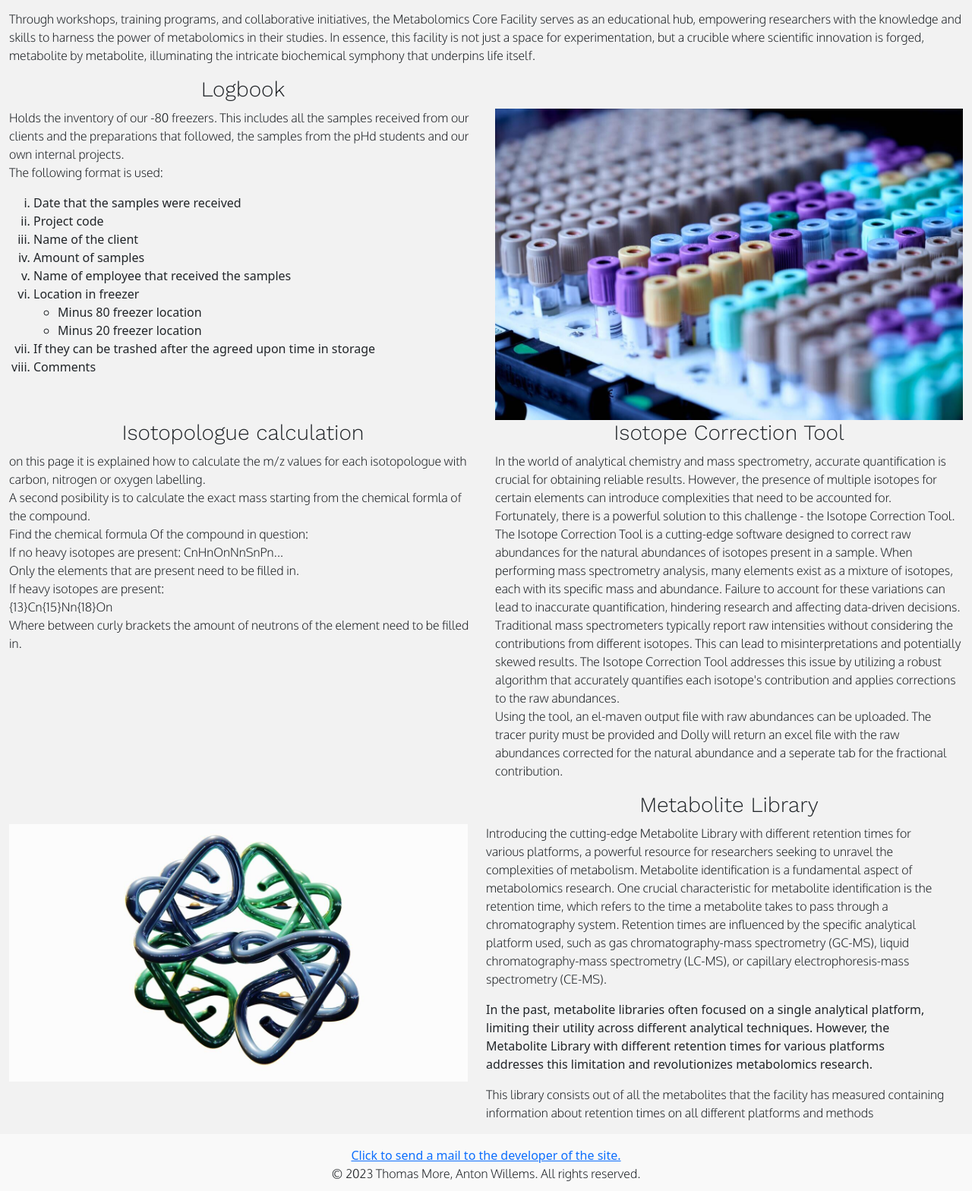
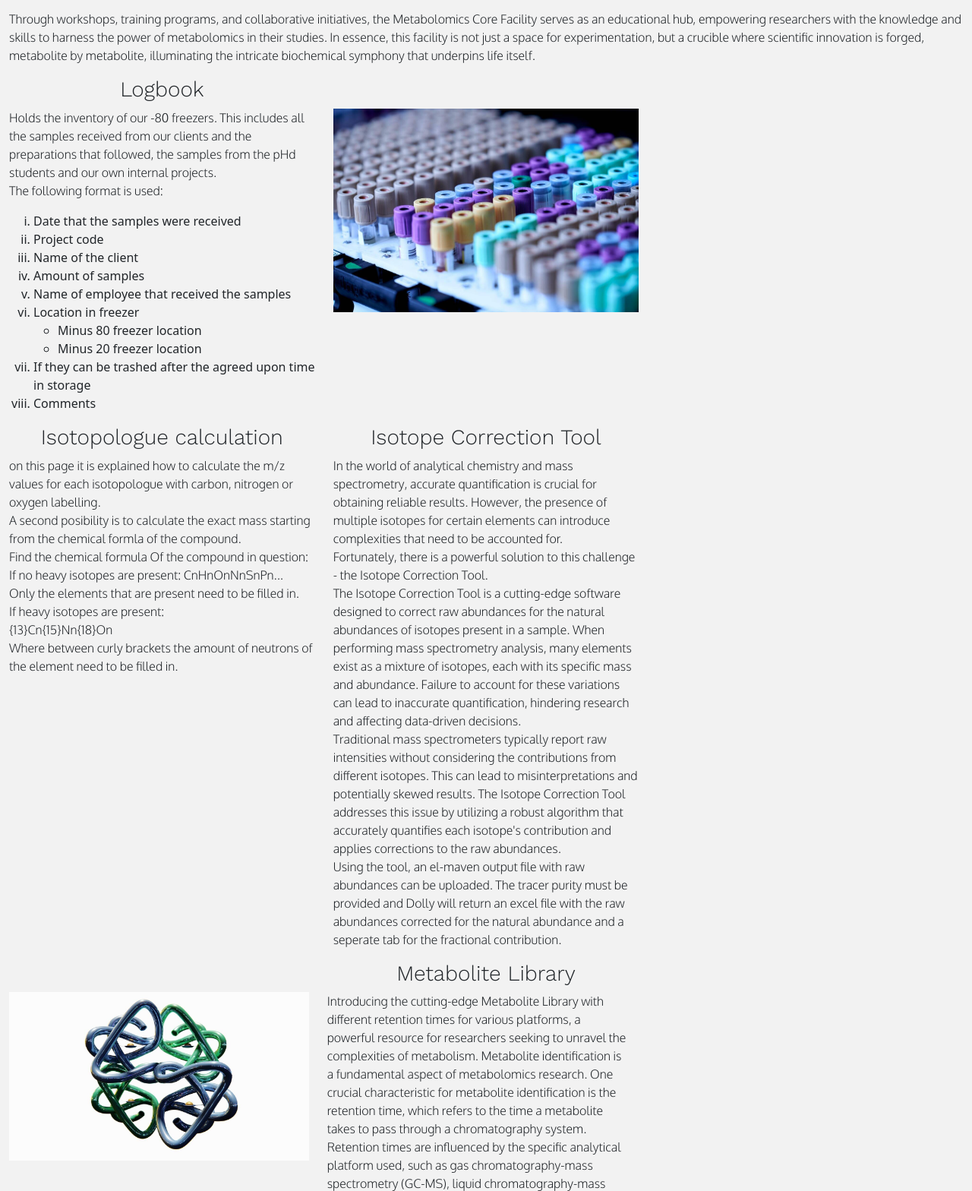
Before and after one commit to Willems-Anton/Lama_Webtool, a plain HTML site: page index.html in a window 1280 px wide. Shown: the part 471-2039 px from the top of the page at 76% size. Drawn offline with nearby package versions, Linux system fonts and the light colour scheme.

Commit message:
large screen

```diff
--- a/index.html
+++ b/index.html
@@ -75,11 +75,11 @@
   </div>
     <div class="container-fluid">
         <div class="row">
-          <div class="col-12 col-md-6 ">
+          <div class="col-12 col-md-6 col-lg-4">
           <h3 class="text-center">Logbook </h3></div>
           </div>
           <div class="row">
-            <div class="col-12 col-md-6 " >
+            <div class="col-12 col-md-6 col-lg-4" >
                     <p> Holds the inventory of our -80 freezers. This includes all the samples received from our clients and the preparations that followed, the samples from the pHd students and our own internal projects.
                     <br>The following format is used:
                         <ol>
@@ -99,14 +99,14 @@
                         </ol>
                     </p>
              </div>
-             <div class="col-12 col-md-6">
+             <div class="col-12 col-md-6 col-lg-4">
                 <img src="vials.jpg" alt="vials containing samples" width="100%" height="auto">
              </div>
          </div>
     </div>
     <div class="container-fluid">
       <div class="row">
-        <div class="col-12 col-md-6">
+        <div class="col-12 col-md-6 col-lg-4">
             <h3 class="text-center"> Isotopologue calculation</h3>
               <p>on this page it is explained how to calculate the m/z values for each isotopologue with carbon, nitrogen or oxygen labelling. <br>
                 A second posibility is to calculate the exact mass starting from the chemical formla of the compound.
@@ -118,7 +118,7 @@
               <br>Where between curly brackets the amount of neutrons of the element need to be filled in.
               </p>
         </div>
-        <div class="col-12 col-md-6">
+        <div class="col-12 col-md-6 col-lg-4">
           <h3 class="text-center"> Isotope Correction Tool</h3>
             <p> In the world of analytical chemistry and mass spectrometry, accurate quantification is crucial for obtaining reliable results. However, the presence of multiple isotopes for certain elements can introduce complexities that need to be accounted for. <br>
                Fortunately, there is a powerful solution to this challenge - the Isotope Correction Tool.
@@ -131,13 +131,13 @@
     </div>
     <div class="container-fluid">
       <div class="row">
-<div class="col-12 col-md-6"></div>
-<div class="col-12 col-md-6"><h3 class="text-center"> Metabolite Library</h3></div>
+<div class="col-12 col-md-6 col-lg-4"></div>
+<div class="col-12 col-md-6 col-lg-4"><h3 class="text-center"> Metabolite Library</h3></div>
 <div class="row">
-      <div class="col-12 col-md-6">
+      <div class="col-12 col-md-6 col-lg-4">
         <img src="structure.jpg" alt="depiction of a chemical structure" width="100%" height="auto">
       </div>
-          <div class="col-12 col-md-6">
+          <div class="col-12 col-md-6 col-lg-4">
 
 
               <p>Introducing the cutting-edge Metabolite Library with different retention times for various platforms, a powerful resource for researchers seeking to unravel the complexities of metabolism.
@@ -152,7 +152,7 @@
       </main>
 
 
-  <footer class="footer py-3">
+  <footer class="footer py-3 ">
     <div class="container text-center">
       <a href="mailto:anton.willems@student.thomasmore.be">Click to send a mail to the developer of the site.</a>
       <p>© 2023 Thomas More, Anton Willems. All rights reserved.</p>
```
